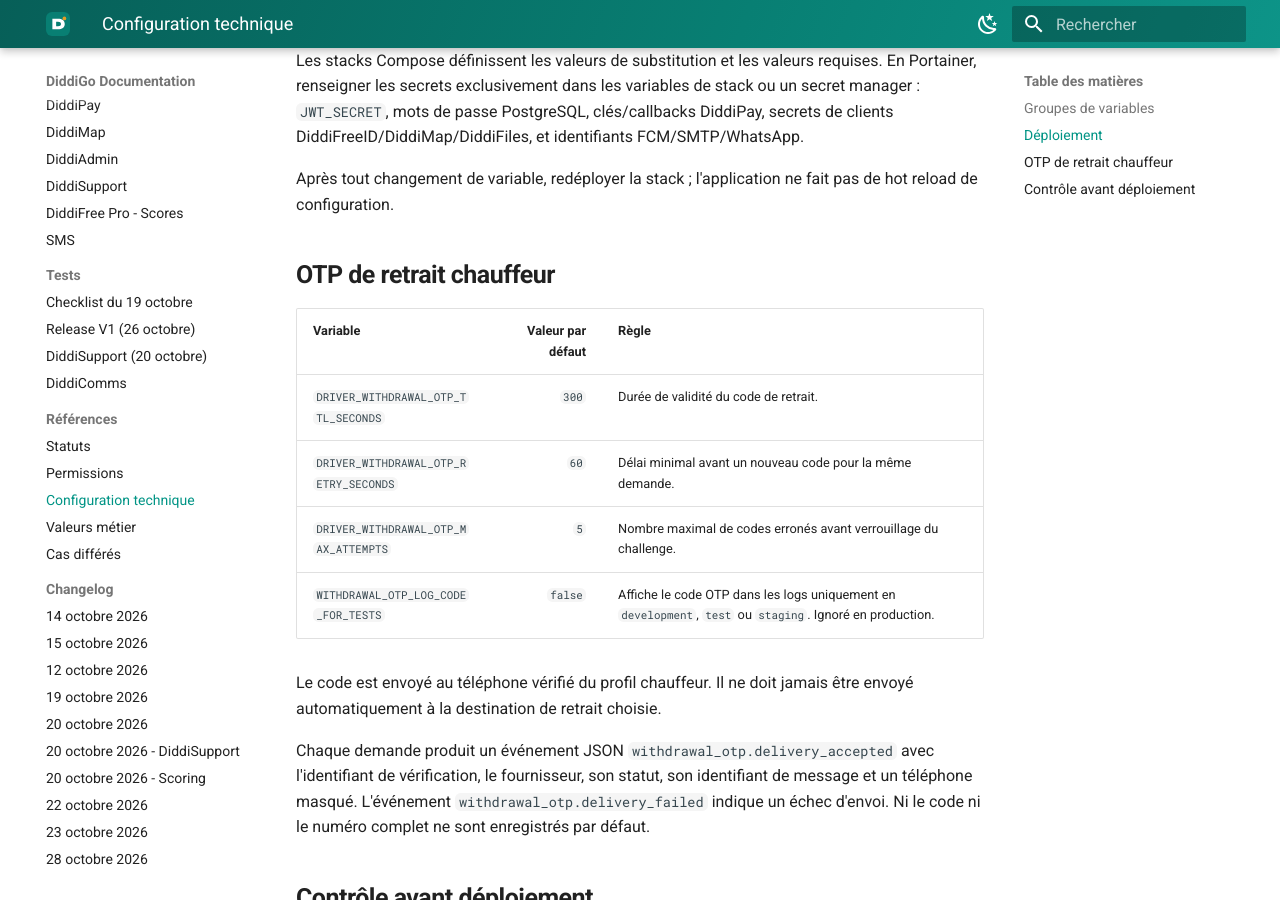
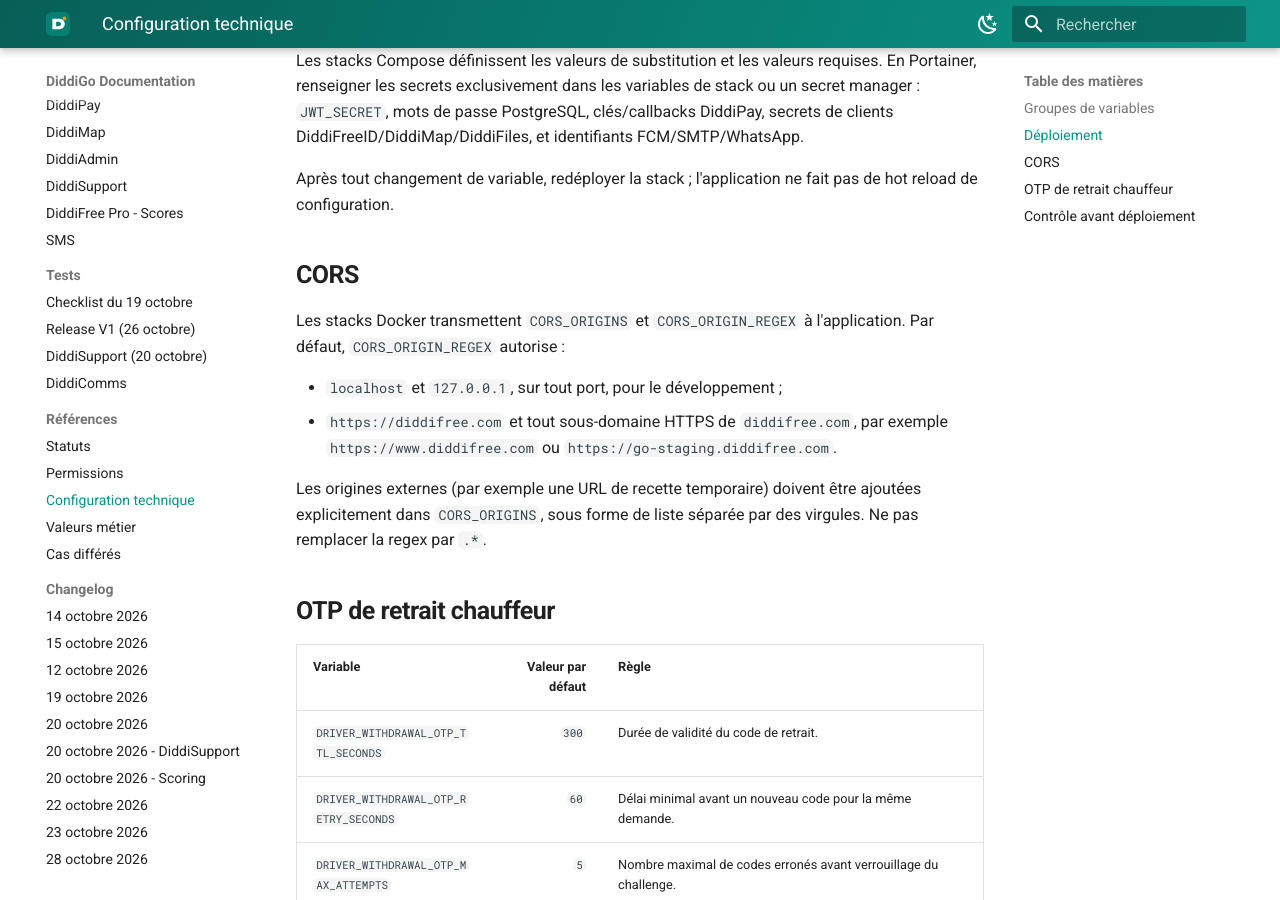
Before and after one commit to DIDDI-FREE/diddi-go-backend, an MkDocs documentation site: the page built from docs/configuration/CONFIGURATION_REFERENCE.md, in a window 1280 px wide and 900 px high, scrolled down 1056 px. Built offline with MkDocs 1.6.1 and Material for MkDocs 9.7.7, drawn with Linux system fonts in a browser that asks for light colours.

Commit message:
fix: allow DiddiFree web origins via CORS

```diff
--- a/docker-compose.portainer.yml
+++ b/docker-compose.portainer.yml
@@ -8,7 +8,9 @@
       APP_ENV: ${APP_ENV:-production}
       API_PREFIX: ${API_PREFIX:-/v1}
       CORS_ORIGINS: ${CORS_ORIGINS:-}
-      CORS_ORIGIN_REGEX: ${CORS_ORIGIN_REGEX:-^https?://(localhost|127\.0\.0\.1)(:\d+)?$}
+      # Local development plus every HTTPS DiddiFree web subdomain. Override
+      # CORS_ORIGIN_REGEX in Portainer only when a non-DiddiFree origin is needed.
+      CORS_ORIGIN_REGEX: ${CORS_ORIGIN_REGEX:-^https?://(localhost|127\.0\.0\.1)(:\d+)?$|^https://([a-z0-9-]+\.)*diddifree\.com(:\d+)?$}
       LOG_LEVEL: ${LOG_LEVEL:-INFO}
       LOG_FORMAT: ${LOG_FORMAT:-json}
       DATABASE_URL: ${DATABASE_URL:-postgresql+asyncpg://${POSTGRES_USER:-postgres}:${POSTGRES_PASSWORD:?POSTGRES_PASSWORD is required}@db:5432/${POSTGRES_DB:-diddi_go}}
--- a/docker-compose.yml
+++ b/docker-compose.yml
@@ -8,7 +8,9 @@
       APP_ENV: ${APP_ENV:-development}
       API_PREFIX: ${API_PREFIX:-/v1}
       CORS_ORIGINS: ${CORS_ORIGINS:-}
-      CORS_ORIGIN_REGEX: ${CORS_ORIGIN_REGEX:-^https?://(localhost|127\.0\.0\.1)(:\d+)?$}
+      # Local development plus every HTTPS DiddiFree web subdomain. Override
+      # CORS_ORIGIN_REGEX in Portainer only when a non-DiddiFree origin is needed.
+      CORS_ORIGIN_REGEX: ${CORS_ORIGIN_REGEX:-^https?://(localhost|127\.0\.0\.1)(:\d+)?$|^https://([a-z0-9-]+\.)*diddifree\.com(:\d+)?$}
       LOG_LEVEL: ${LOG_LEVEL:-INFO}
       LOG_FORMAT: ${LOG_FORMAT:-json}
       DATABASE_URL: ${DOCKER_DATABASE_URL:-postgresql+asyncpg://postgres:postgres@db:5432/diddi_go}
--- a/docs/configuration/CONFIGURATION_REFERENCE.md
+++ b/docs/configuration/CONFIGURATION_REFERENCE.md
@@ -26,6 +26,19 @@
 
 Après tout changement de variable, redéployer la stack ; l'application ne fait pas de hot reload de configuration.
 
+## CORS
+
+Les stacks Docker transmettent `CORS_ORIGINS` et `CORS_ORIGIN_REGEX` à
+l'application. Par défaut, `CORS_ORIGIN_REGEX` autorise :
+
+- `localhost` et `127.0.0.1`, sur tout port, pour le développement ;
+- `https://diddifree.com` et tout sous-domaine HTTPS de `diddifree.com`, par
+  exemple `https://www.diddifree.com` ou `https://go-staging.diddifree.com`.
+
+Les origines externes (par exemple une URL de recette temporaire) doivent être
+ajoutées explicitement dans `CORS_ORIGINS`, sous forme de liste séparée par des
+virgules. Ne pas remplacer la regex par `.*`.
+
 ## OTP de retrait chauffeur
 
 | Variable | Valeur par défaut | Règle |
```
Also changed, not shown: 2 other files.
